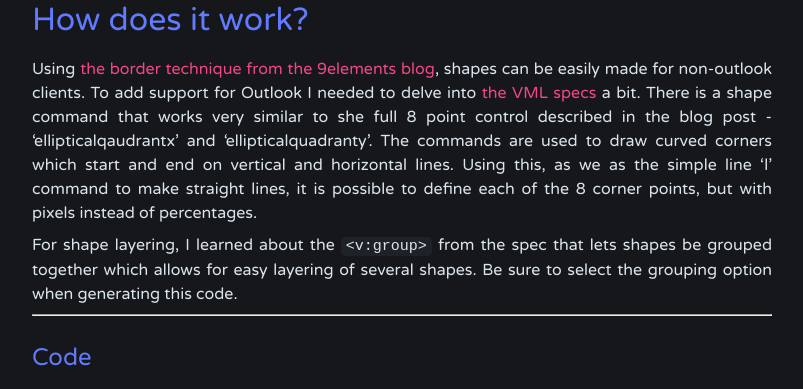
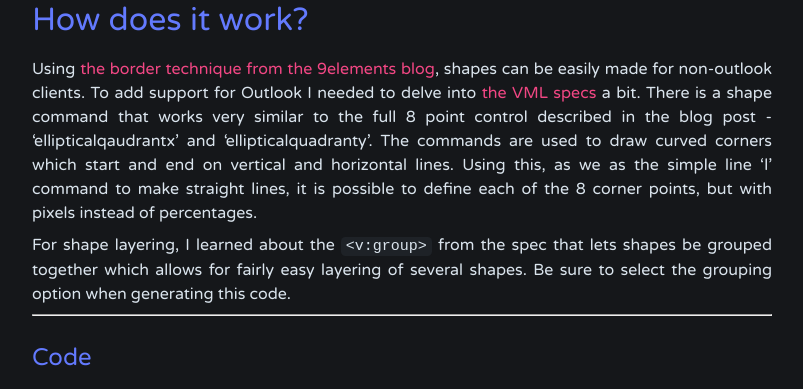
Before and after one commit to Colin-Whelan/Colin-Whelan.github.io, a Jekyll site: the page built from _posts/2022-10-03-organic-shapes.md, in a window 1280 px wide and 900 px high, scrolled down 1277 px. Shown: the part 177-566 px from the top of the window, without its empty margins (238-1041 px from the left). Built offline with Jekyll 4.4.1, drawn with Linux system fonts in a browser that asks for light colours; nearby versions of some CDN libraries.

Commit message:
typo fix and category update

```diff
--- a/_posts/2022-10-03-organic-shapes.md
+++ b/_posts/2022-10-03-organic-shapes.md
@@ -30,9 +30,9 @@ In addition to creating tons of new shapes, several shapes can be layered on top
 # How does it work?
 
 Using [the border technique from the 9elements blog](https://9elements.com/blog/css-border-radius/), shapes can be easily made for non-outlook clients.
-To add support for Outlook I needed to delve into [the VML specs](https://www.w3.org/TR/NOTE-VML) a bit. There is a shape command that works very similar to she full 8 point control described in the blog post - 'ellipticalqaudrantx' and 'ellipticalquadranty'. The commands are used to draw curved corners which start and end on vertical and horizontal lines. Using this, as we as the simple line 'l' command to make straight lines, it is possible to define each of the 8 corner points, but with pixels instead of percentages.
+To add support for Outlook I needed to delve into [the VML specs](https://www.w3.org/TR/NOTE-VML) a bit. There is a shape command that works very similar to the full 8 point control described in the blog post - 'ellipticalqaudrantx' and 'ellipticalquadranty'. The commands are used to draw curved corners which start and end on vertical and horizontal lines. Using this, as we as the simple line 'l' command to make straight lines, it is possible to define each of the 8 corner points, but with pixels instead of percentages.
 
-For shape layering, I learned about the `<v:group>` from the spec that lets shapes be grouped together which allows for easy layering of several shapes. Be sure to select the grouping option when generating this code.
+For shape layering, I learned about the `<v:group>` from the spec that lets shapes be grouped together which allows for fairly easy layering of several shapes. Be sure to select the grouping option when generating this code.
 
 ---
 
```
Also changed, not shown: _posts/2022-10-03-design-standards.md (+1 -1 lines).
